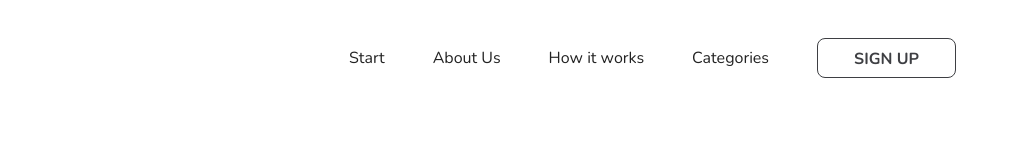
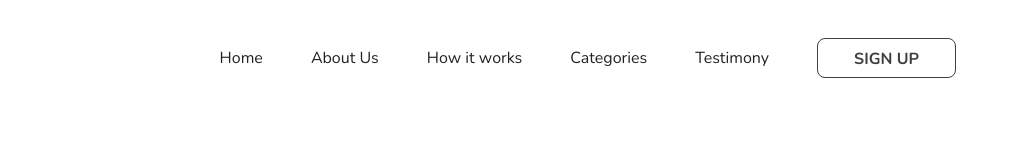
Before and after one commit to abraham1669/woodies-software, a plain HTML site: page index.html in a window 1280 px wide. Shown: the full height of the page, 260-1280 px from the left. Drawn offline with nearby package versions, Linux system fonts and the light colour scheme.

Commit message:
Se regresa al punto anterio

```diff
--- a/index.html
+++ b/index.html
@@ -15,10 +15,11 @@
       </div>
       <div id="menu">
         <ul class="menu_bar">
-          <li><a href="#" class="menu_link">Start</a></li>
+          <li><a href="#" class="menu_link">Home</a></li>
           <li><a href="#" class="menu_link">About Us</a></li>
           <li><a href="#" class="menu_link">How it works</a></li>
           <li><a href="#" class="menu_link">Categories</a></li>
+          <li><a href="#" class="menu_link">Testimony</a></li>
         </ul>
         <a href="#" class="sign_up_button">SIGN UP</a>
       </div>
```
